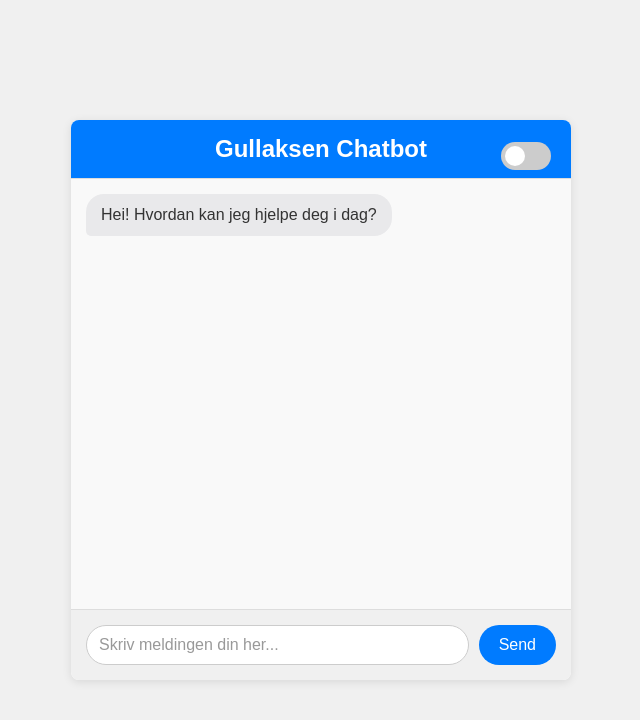
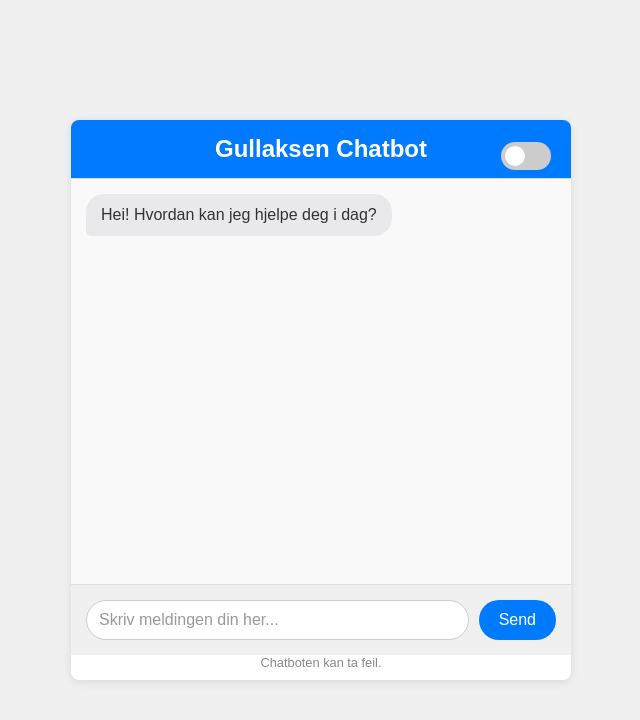
Before and after one commit to Gullaksen/ChatGemini, a plain HTML site: page index.html in a window 1280 px wide. Shown: the whole page, without its empty margins (319-959 px from the left). Drawn offline with Linux system fonts and the light colour scheme.

Commit message:
Update index.html

```diff
--- a/index.html
+++ b/index.html
@@ -31,6 +31,7 @@
             <input type="text" id="user-input" placeholder="Skriv meldingen din her...">
             <button id="send-button">Send</button>
         </div>
+        <p class="disclaimer-text">Chatboten kan ta feil.</p> <!-- NYTT: Lagt til disclaimer-tekst -->
     </div>
 
     <script src="script.js"></script>
```
